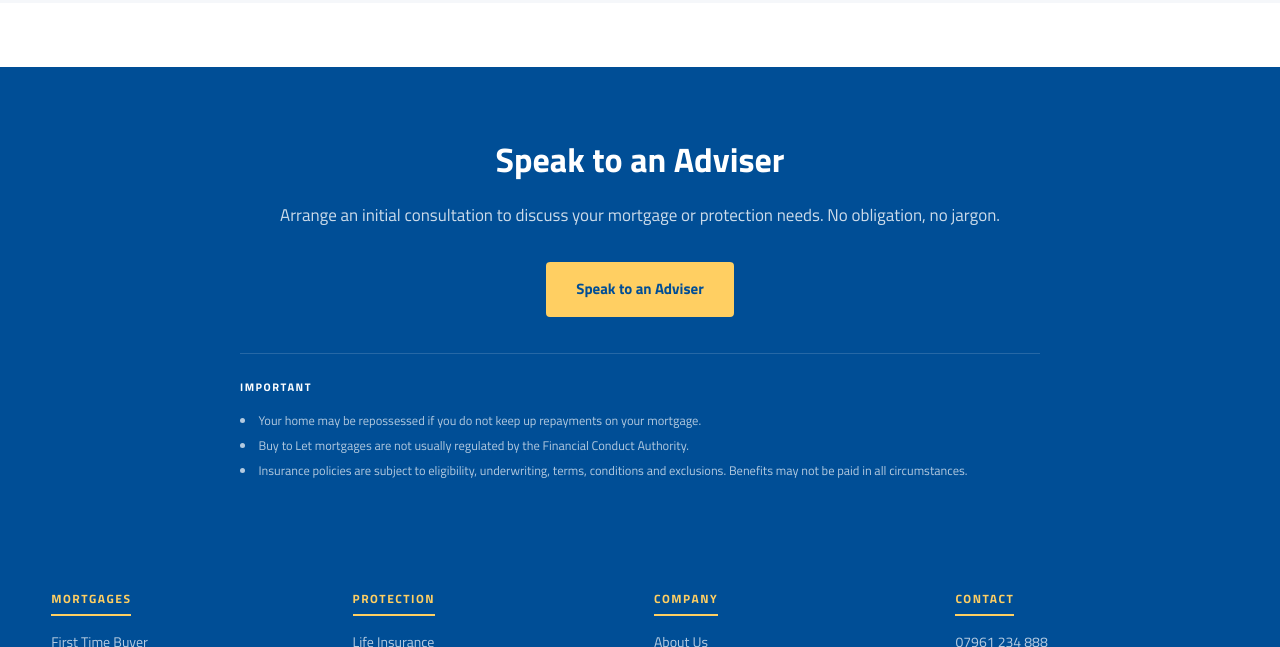
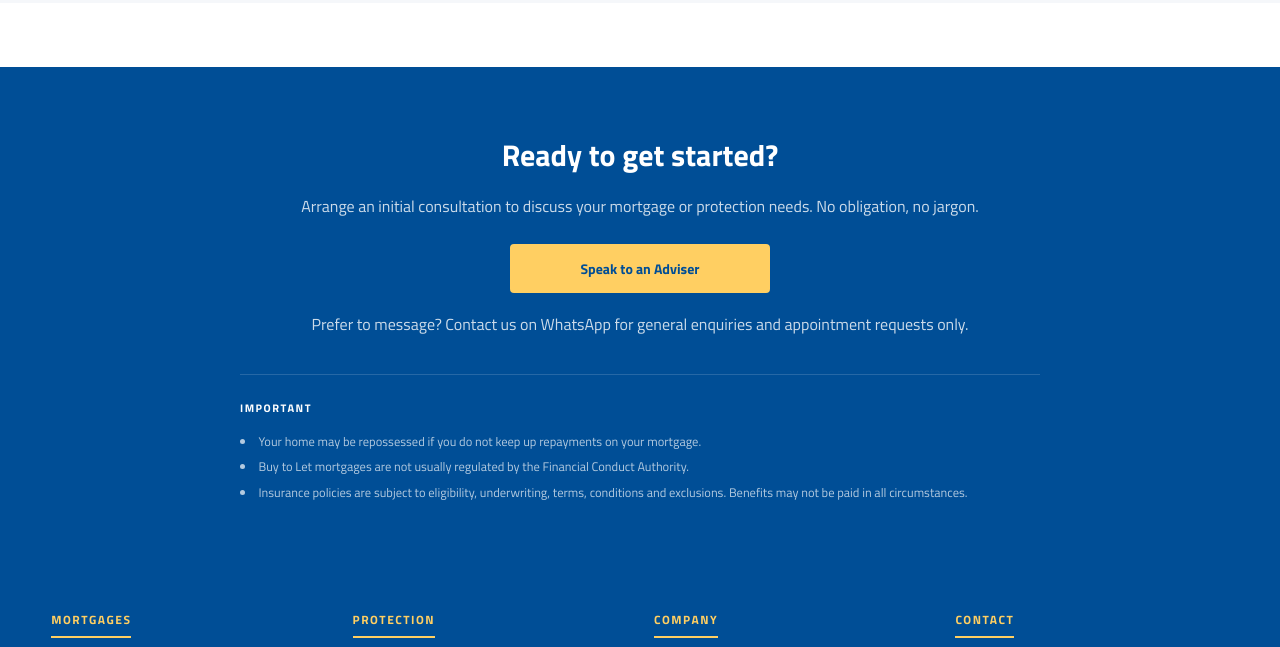
Before and after one commit to sunith21/website3, a website: page index.html in a window 1280 px wide. Shown: the part 3040-3687 px from the top of the page. Drawn offline with Linux system fonts and the light colour scheme.

Commit message:
new changes 15.04.26

```diff
--- a/assets/css/style.css
+++ b/assets/css/style.css
@@ -1498,16 +1498,16 @@ section.alt {
 
 .cta-band h2 {
   font-family: "Titillium Web", sans-serif;
-  font-size: clamp(22px, 2.8vw, 34px);
+  font-size: clamp(20px, 2.4vw, 30px);
   font-weight: 700;
   color: #fff;
-  margin-bottom: 14px;
+  margin-bottom: 12px;
 }
 
 .cta-band p {
-  font-size: 17px;
+  font-size: 16px;
   color: rgba(255, 255, 255, 0.8);
-  margin-bottom: 32px;
+  margin-bottom: 24px;
   max-width: 800px;
   margin-left: auto;
   margin-right: auto;
@@ -1526,6 +1526,22 @@ section.alt {
   gap: 14px;
   justify-content: center;
   flex-wrap: wrap;
+}
+
+.cta-band-actions .btn {
+  min-width: 260px;
+  padding: 11px 24px;
+  font-size: 14px;
+}
+
+.cta-whatsapp-note {
+  max-width: 520px;
+  font-size: 12.5px;
+  color: rgba(255, 255, 255, 0.46);
+  margin-top: 18px;
+  margin-bottom: 0;
+  text-align: center;
+  line-height: 1.75;
 }
 
 /* Disclaimer list inside CTA bands and other important notice sections near the footer. */
--- a/index.html
+++ b/index.html
@@ -287,14 +287,17 @@
 
   <div class="cta-band">
     <div class="container">
-      <h2>Speak to an Adviser</h2>
+      <h2>Ready to get started?</h2>
       <p>
         Arrange an initial consultation to discuss your mortgage or protection
         needs. No obligation, no jargon.
       </p>
-      <div class="btn-group">
+      <div class="btn-group cta-band-actions">
         <a href="contact.html" class="btn btn-gold">Speak to an Adviser</a>
       </div>
+      <p class="cta-whatsapp-note">
+        Prefer to message? Contact us on WhatsApp for general enquiries and appointment requests only.
+      </p>
       <div class="cta-disclaimer">
         <span class="disclaimer-label">IMPORTANT</span>
         <ul class="footer-disclaimer-list">
```
Also changed, not shown: about.html (+3 -0 lines), buy-to-let.html (+7 -4 lines), critical-illness.html (+7 -4 lines), family-income-benefit.html (+7 -4 lines), first-time-buyer.html (+3 -0 lines), home-landlord-insurance.html (+7 -4 lines), home-mover.html (+6 -3 lines), how-we-work.html (+3 -0 lines), income-protection.html (+7 -4 lines), let-to-buy.html (+7 -4 lines), life-insurance.html (+7 -4 lines), limited-company-btl.html (+7 -4 lines), mortgages.html (+3 -0 lines), private-medical.html (+7 -4 lines), 3 more files.
